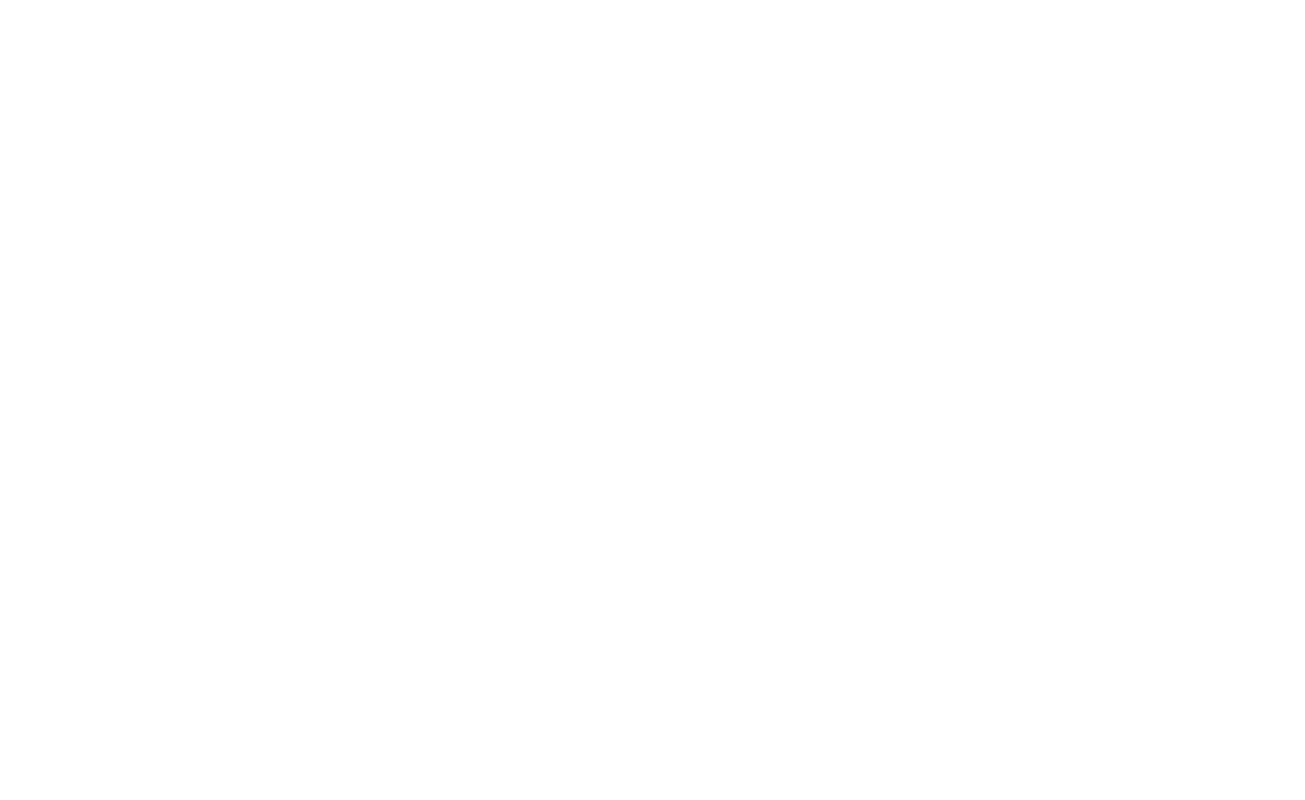
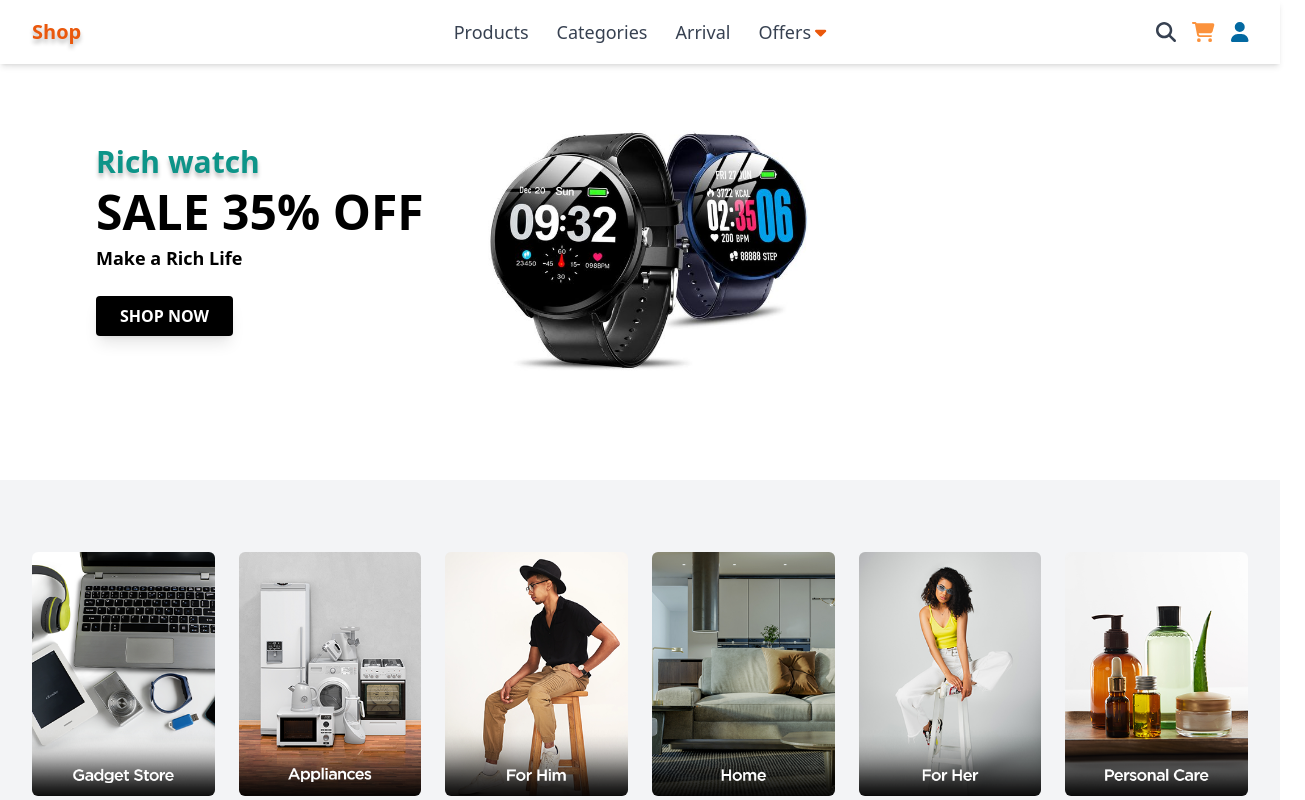
Before and after one commit to DaisyMicheal/Ecommerce_web, a React (Create React App) app: page / in a window 1280 px wide. Before the commit this address had no page. Shown: the top 800 px of the page, 1305 px wide, since content can reach past the window. Built offline with nearby package versions, Linux system fonts and the light colour scheme.

Commit message:
delete index.css

```diff
--- a/src/App.js
+++ b/src/App.js
@@ -14,6 +14,8 @@ function App() {
   return (
     <CartProvider>
       <Routes>
+        <Route path='/' element={<LandingPage />} />
+
         <Route path='/landing' element={<LandingPage />} />
         <Route path='/gadget-store' element={<GadgetStorePage />} />
         <Route path='/appliances' element={<AppliancesPage />} />
```
